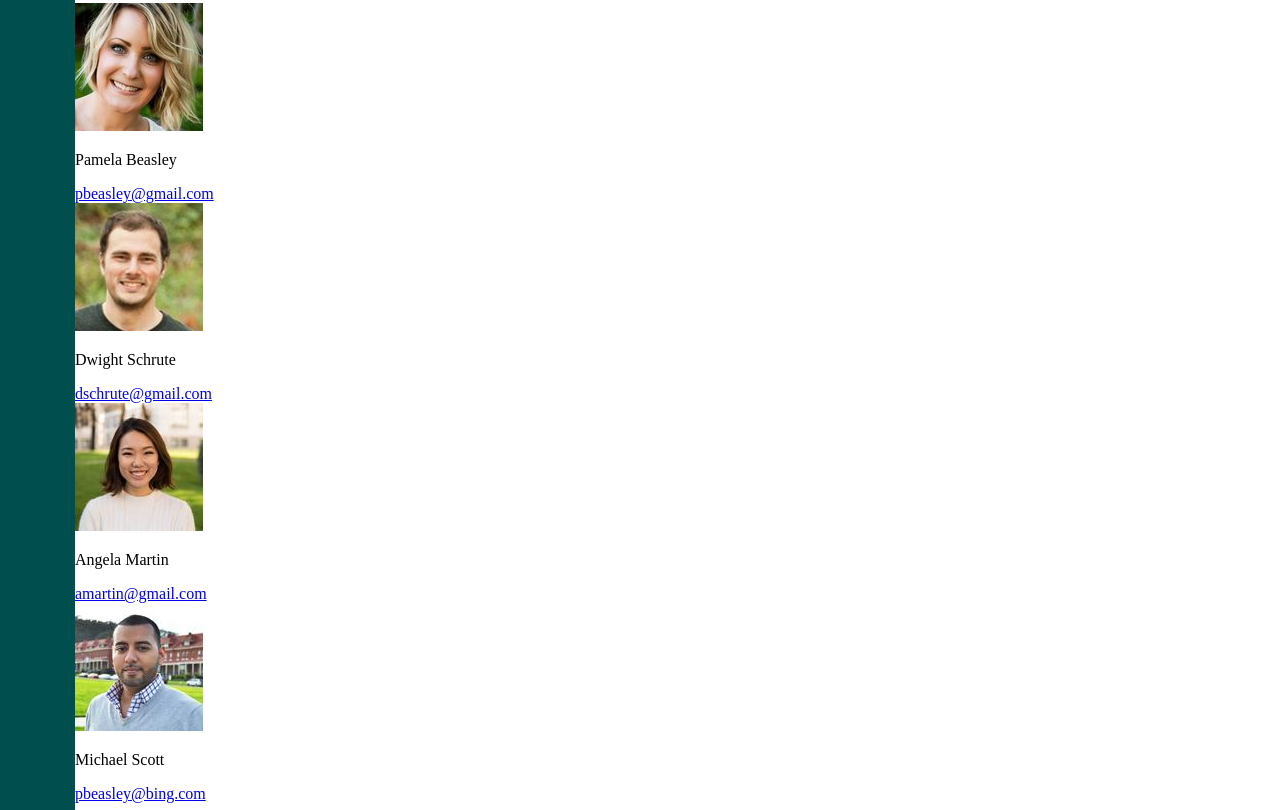
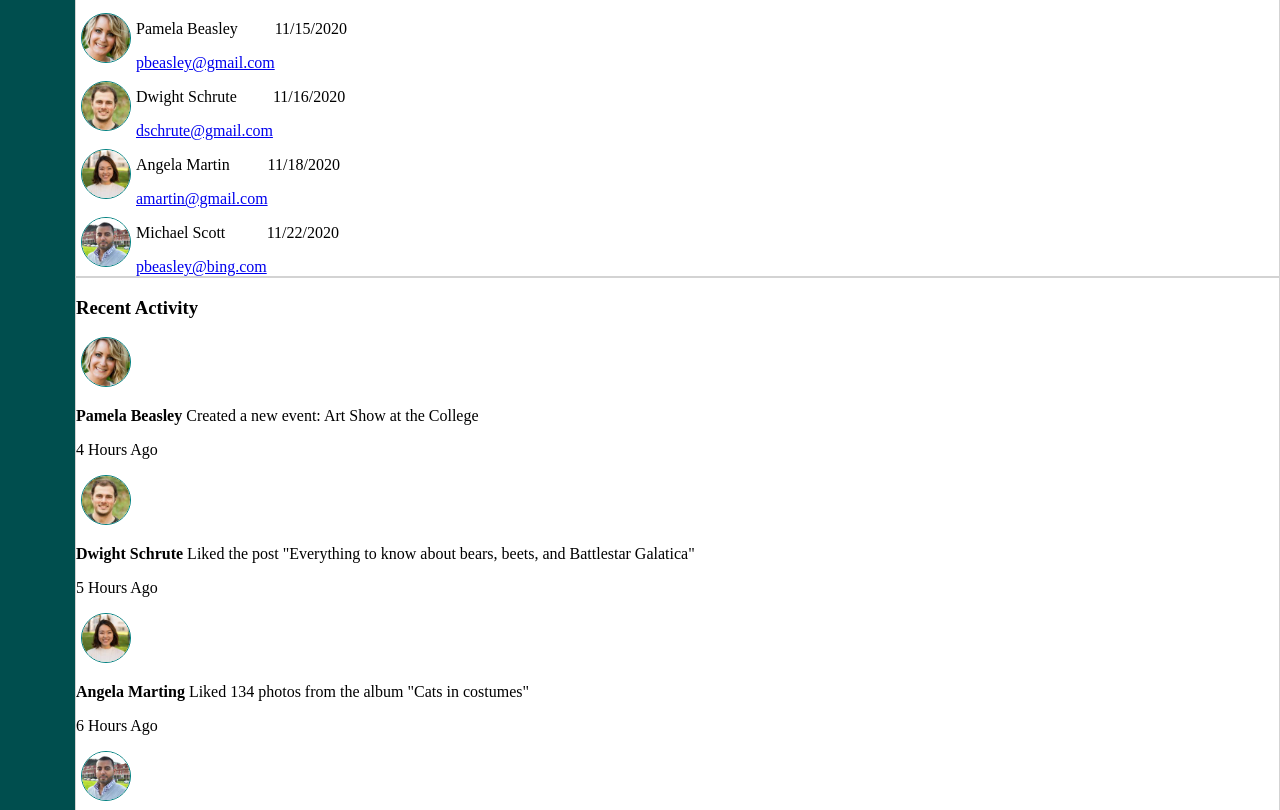
Before and after one commit to ckannawin/td-project-7, a plain HTML site: page dashboard.html in a window 1280 px wide. Shown: the part 1370-2180 px from the top of the page. Drawn offline with nearby package versions, Linux system fonts and the light colour scheme.

Commit message:
New Members

```diff
--- a/css/style.css
+++ b/css/style.css
@@ -54,7 +54,7 @@ main {
     width: 50px;
     height: 50px;
     border-radius: 50%;
-    border: 3px dashed teal;
+    border: 1px solid teal;
     transition: all .5s;
     padding: 0;
   }
@@ -181,7 +181,9 @@ main {
     padding: 1rem;
 }
 .daily-bar,
-.mobile-donut {
+.mobile-donut,
+.new-members,
+.recent-activity {
     border: lightgray 1px solid;
 }
 
@@ -215,6 +217,10 @@ main {
     margin: 10px 0 0;
     font-weight: bold;
 }
+.members {
+    display: flex;
+    flex-direction: row;
+}
 
 
 @media screen and (min-width: 768px) {
--- a/dashboard.html
+++ b/dashboard.html
@@ -195,51 +195,63 @@
             </section>
 
             <section class="two-columns">
-                <div>
+                <div class="new-members">
                     <h3>New Members</h3>
 
                         <div class="members">
-                            <img src="web_app_dashboard_v3.1/images/member-1.jpg" alt="member-1">
+                            <img src="web_app_dashboard_v3.1/images/member-1.jpg" alt="member-1" class="profile-pic">
+                            <div>
                                 <p>Pamela Beasley</p>
                                 <a href="mailto:pbeasley@gmail.com">pbeasley@gmail.com</a>
                             </div>
+                            <p>11/15/2020</p>
+                        </div>
                         <div class="members">
-                            <img src="web_app_dashboard_v3.1/images/member-2.jpg" alt="member-2">
+                            <img src="web_app_dashboard_v3.1/images/member-2.jpg" alt="member-2" class="profile-pic">
+                            <div>
                                 <p>Dwight Schrute</p>
                                 <a href="mailto:dschrute@gmail.com">dschrute@gmail.com</a>
                             </div>
+                            <p>11/16/2020</p>
+                        </div>
                         <div class="members">
-                            <img src="web_app_dashboard_v3.1/images/member-3.jpg" alt="member-3">
+                            <img src="web_app_dashboard_v3.1/images/member-3.jpg" alt="member-3" class="profile-pic">
+                            <div>
                                 <p>Angela Martin</p>
                                 <a href="mailto:amartin@gmail.com">amartin@gmail.com</a>
                             </div>
+                            <p>11/18/2020</p>
+                        </div>
                         <div class="members">
-                            <img src="web_app_dashboard_v3.1/images/member-4.jpg" alt="member-4">
+                            <img src="web_app_dashboard_v3.1/images/member-4.jpg" alt="member-4" class="profile-pic">
+                            <div>
                                 <p>Michael Scott</p>
                                 <a href="mailto:mscott@bing.com">pbeasley@bing.com</a>
                             </div>
+                            <p>11/22/2020</p>
+                        </div>
                 </div>
 
-                <div>
+                <div class="recent-activity">
                     <h3>Recent Activity</h3>
 
                     <div class="activity">
-                        <img src="web_app_dashboard_v3.1/images/member-1.jpg" alt="member-1">
+                        <img src="web_app_dashboard_v3.1/images/member-1.jpg" alt="member-1" class="profile-pic">
                         <p><strong>Pamela Beasley</strong> Created a new event: Art Show at the College</p>
                         <p>4 Hours Ago</p>
                     </div>
                     <div class="activity">
-                        <img src="web_app_dashboard_v3.1/images/member-2.jpg" alt="member-2">
+                        <img src="web_app_dashboard_v3.1/images/member-2.jpg" alt="member-2" class="profile-pic">
                         <p><strong>Dwight Schrute</strong> Liked the post "Everything to know about bears, beets, and Battlestar Galatica"</p>
                         <p>5 Hours Ago</p>
                     </div>
                     <div class="activity">
-                        <img src="web_app_dashboard_v3.1/images/member-3.jpg" alt="member-3">
+                        <img src="web_app_dashboard_v3.1/images/member-3.jpg" alt="member-3" class="profile-pic">
                         <p><strong>Angela Marting</strong> Liked 134 photos from the album "Cats in costumes"</p>
                         <p>6 Hours Ago</p>
                     </div>
                     <div class="activity">
-                        <img src="web_app_dashboard_v3.1/images/member-4.jpg" alt="member-4">
+                        <img src="web_app_dashboard_v3.1/images/member-4.jpg" alt="member-4" class="profile-pic">
                         <p><strong>Michael Scott</strong> Shared the article "Jokes too Inappropriate for the Workplace"</p>
                         <p>1 Day Ago</p>
                     </div>
--- a/js/script.js
+++ b/js/script.js
@@ -1,7 +1,6 @@
 
 // Line Chart
 
-// Traffic Options
 let trafficOptions = {
     aspectRatio: 2.5,
     animation: {
```
Lines whose indentation alone changed are shown as unchanged.
